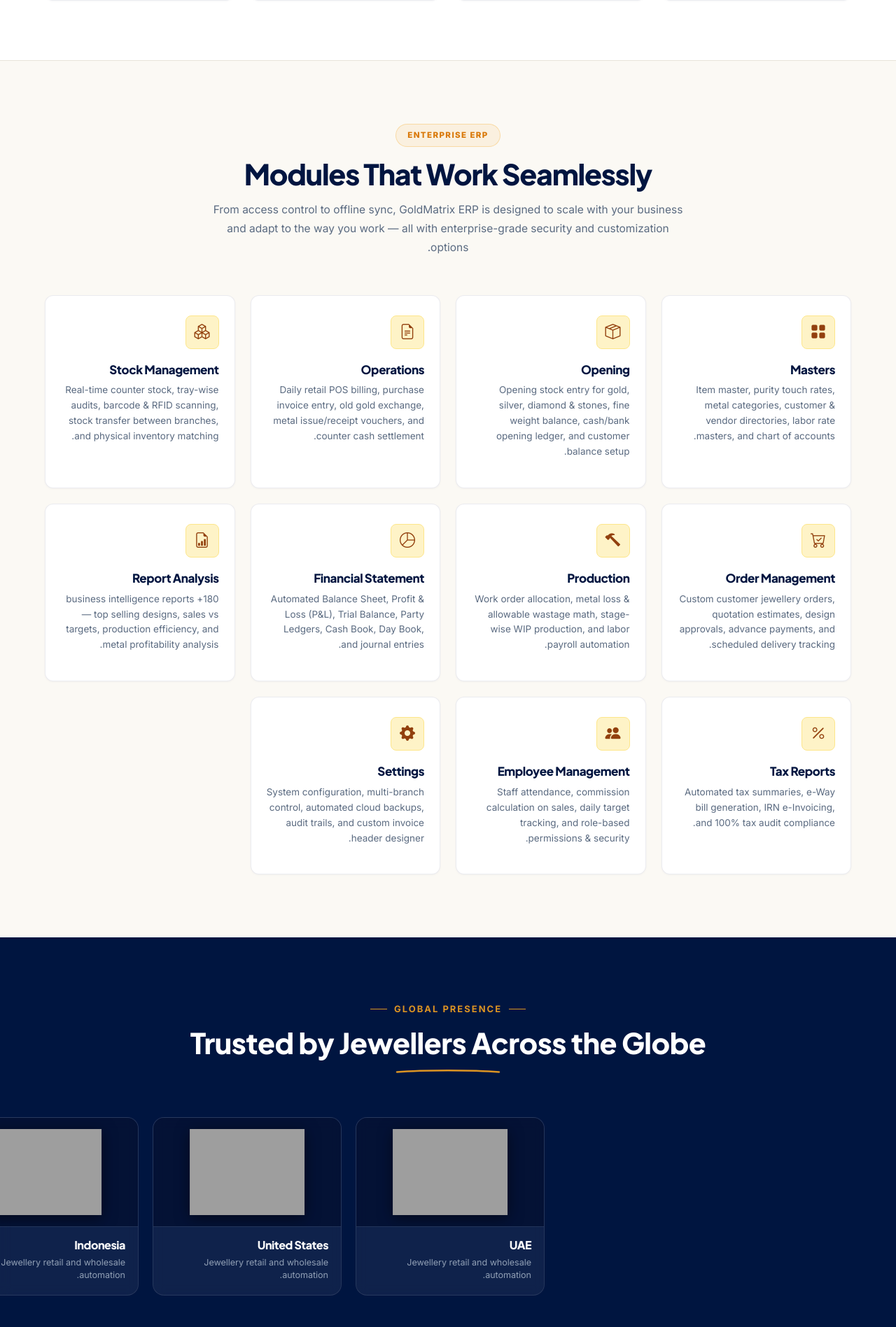
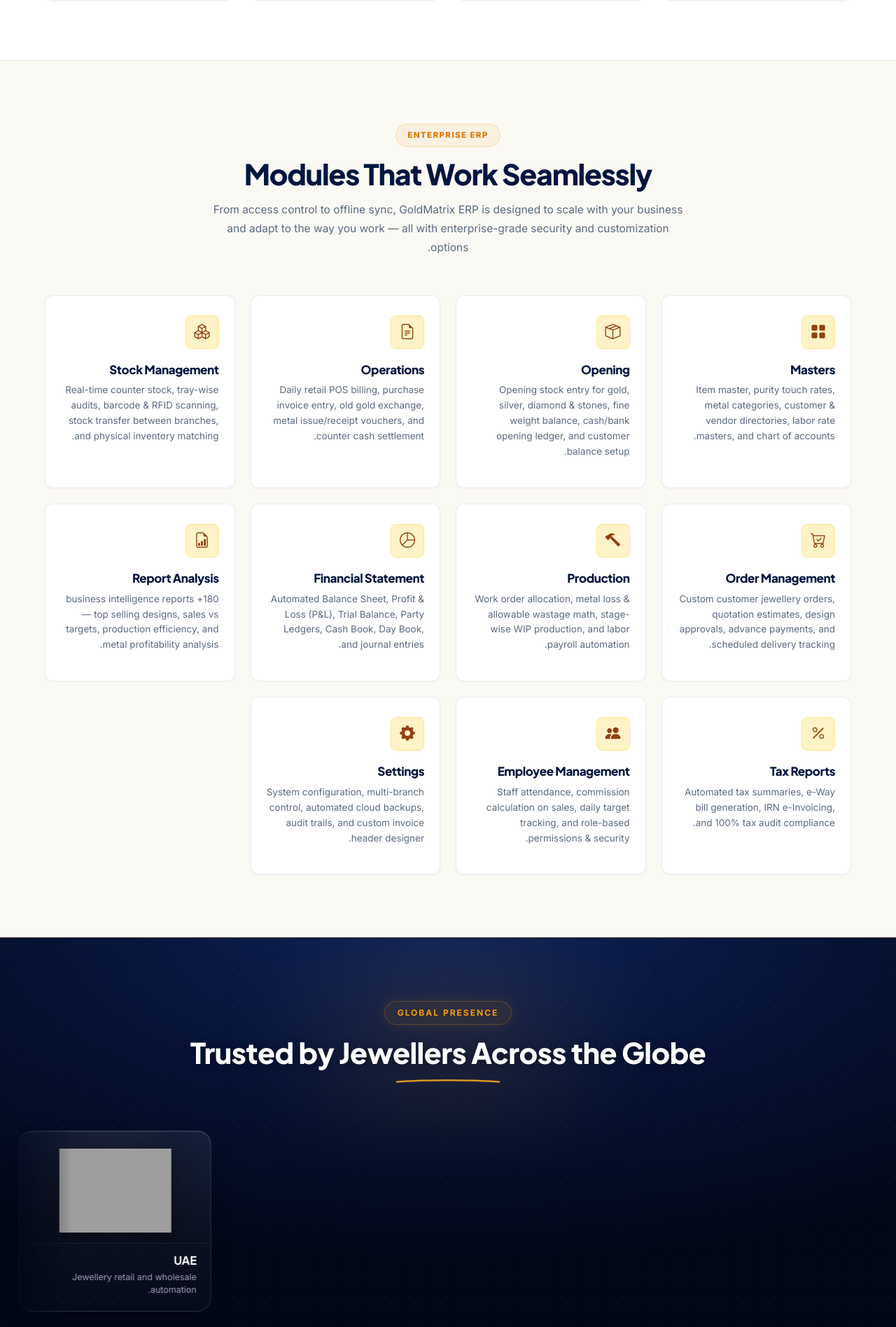
Before and after one commit to joshgedam1-svg/goldmatrix, a PHP site: page /goldmatrixsoft/?lang=ar in a window 1280 px wide. Shown: the part 4603-6500 px from the top of the page at 70% size. Run offline with PHP 8.4, Linux system fonts and the light colour scheme; some libraries are stand-ins or nearby versions; grey boxes are pictures that could not be loaded.

Commit message:
style: modernize global reach map section background and country cards with luxury glassmorphic gradient

```diff
--- a/views/frontend/home.php
+++ b/views/frontend/home.php
@@ -894,6 +894,7 @@
 ];
 
 $renderCountriesList = !empty($sliding_countries) ? $sliding_countries : $defaultSlidingCountries;
+$allSlidingCards = array_merge($renderCountriesList, $renderCountriesList);
 ?>
 <section class="section-countries-slider" id="global-reach">
   <div class="countries-header-wrap">
@@ -904,7 +905,7 @@
 
   <div class="countries-slide-viewport">
     <div class="countries-slide-track" id="countriesSlideTrack">
-      <?php foreach ($renderCountriesList as $c): ?>
+      <?php foreach ($allSlidingCards as $c): ?>
         <div class="country-map-card">
           <div class="country-map-img-box">
             <?php if (!empty($c['image'])): ?>
--- a/views/frontend/partials/header.php
+++ b/views/frontend/partials/header.php
@@ -1429,33 +1429,58 @@
    GLOBAL REACH / SLIDING COUNTRIES (MAP)
 ══════════════════════════════ */
 .section-countries-slider {
-  background: #001540;
-  padding: 85px 0 95px;
+  background: radial-gradient(ellipse 90% 70% at 50% 0%, #0d2258 0%, #061234 50%, #020718 100%);
+  padding: 90px 0 100px;
   overflow: hidden;
   position: relative;
+  border-top: 1px solid rgba(220, 148, 35, 0.2);
+  border-bottom: 1px solid rgba(255, 255, 255, 0.08);
+}
+.section-countries-slider::before {
+  content: "";
+  position: absolute;
+  inset: 0;
+  background-image:
+    radial-gradient(rgba(220, 148, 35, 0.09) 1px, transparent 1px),
+    radial-gradient(rgba(255, 255, 255, 0.035) 1px, transparent 1px);
+  background-size: 36px 36px, 18px 18px;
+  background-position: 0 0, 18px 18px;
+  opacity: 0.7;
+  pointer-events: none;
+}
+.section-countries-slider::after {
+  content: "";
+  position: absolute;
+  top: 0;
+  left: 50%;
+  transform: translateX(-50%);
+  width: 750px;
+  height: 280px;
+  background: radial-gradient(circle, rgba(220, 148, 35, 0.12) 0%, transparent 70%);
+  filter: blur(50px);
+  pointer-events: none;
 }
 .countries-header-wrap {
   text-align: center;
   margin-bottom: 48px;
+  position: relative;
+  z-index: 2;
 }
 .countries-badge {
   display: inline-flex;
   align-items: center;
-  gap: 10px;
-  color: #DC9423;
-  font-size: 13px;
+  gap: 8px;
+  color: #F59E0B;
+  background: rgba(245, 158, 11, 0.08);
+  border: 1px solid rgba(245, 158, 11, 0.25);
+  border-radius: 999px;
+  padding: 6px 18px;
+  font-size: 12px;
   font-weight: 700;
   letter-spacing: 2px;
   text-transform: uppercase;
-  margin-bottom: 12px;
-}
-.countries-badge::before,
-.countries-badge::after {
-  content: "";
-  display: inline-block;
-  width: 24px;
-  height: 1.5px;
-  background: #DC9423;
+  margin-bottom: 14px;
+  box-shadow: 0 0 20px rgba(245, 158, 11, 0.12);
 }
 .countries-main-heading {
   font-size: clamp(2rem, 3.2vw, 2.7rem);
@@ -1464,6 +1489,7 @@
   letter-spacing: -0.5px;
   line-height: 1.25;
   margin-bottom: 0;
+  text-shadow: 0 2px 12px rgba(0, 0, 0, 0.35);
 }
 .countries-gold-curve {
   display: block;
@@ -1477,13 +1503,16 @@
   width: 100%;
   overflow: hidden;
   position: relative;
-  padding: 15px 0;
+  padding: 20px 0;
+  z-index: 2;
+  -webkit-mask-image: linear-gradient(to right, transparent, black 8%, black 92%, transparent);
+  mask-image: linear-gradient(to right, transparent, black 8%, black 92%, transparent);
 }
 .countries-slide-track {
   display: flex;
-  gap: 20px;
+  gap: 22px;
   width: max-content;
-  animation: slideCountriesMarquee 38s linear infinite;
+  animation: slideCountriesMarquee 40s linear infinite;
 }
 .countries-slide-track:hover {
   animation-play-state: paused;
@@ -1493,56 +1522,62 @@
   100% { transform: translateX(-50%); }
 }
 .country-map-card {
-  width: 270px;
-  background: rgba(255, 255, 255, 0.04);
+  width: 275px;
+  background: linear-gradient(180deg, rgba(255, 255, 255, 0.07) 0%, rgba(255, 255, 255, 0.02) 100%);
   border: 1px solid rgba(255, 255, 255, 0.12);
-  border-radius: 16px;
+  border-radius: 20px;
   overflow: hidden;
   text-decoration: none;
   display: flex;
   flex-direction: column;
-  transition: transform 0.25s ease, border-color 0.25s ease, box-shadow 0.25s ease;
-  backdrop-filter: blur(8px);
+  transition: transform 0.35s cubic-bezier(0.16, 1, 0.3, 1), border-color 0.35s ease, box-shadow 0.35s ease, background 0.35s ease;
+  backdrop-filter: blur(16px);
+  -webkit-backdrop-filter: blur(16px);
+  box-shadow: 0 10px 30px -10px rgba(0, 0, 0, 0.5), inset 0 1px 0 rgba(255, 255, 255, 0.15);
+  position: relative;
 }
 .country-map-card:hover {
-  transform: translateY(-6px);
-  border-color: #DC9423;
-  box-shadow: 0 12px 30px rgba(0, 0, 0, 0.4);
+  transform: translateY(-8px);
+  border-color: rgba(220, 148, 35, 0.6);
+  background: linear-gradient(180deg, rgba(255, 255, 255, 0.12) 0%, rgba(220, 148, 35, 0.05) 100%);
+  box-shadow: 0 20px 45px -10px rgba(0, 0, 0, 0.7), 0 0 25px rgba(220, 148, 35, 0.25), inset 0 1px 0 rgba(255, 255, 255, 0.25);
 }
 .country-map-img-box {
   width: 100%;
-  height: 155px;
-  background: rgba(0, 11, 42, 0.6);
+  height: 160px;
+  background: radial-gradient(circle at 50% 50%, rgba(255, 255, 255, 0.06) 0%, rgba(12, 32, 77, 0) 70%);
   position: relative;
   display: flex;
   align-items: center;
   justify-content: center;
-  padding: 16px;
+  padding: 20px 20px 10px;
   overflow: hidden;
 }
 .country-map-img {
   max-width: 100%;
-  max-height: 100%;
+  max-height: 120px;
   object-fit: contain;
-  filter: drop-shadow(0 4px 10px rgba(0,0,0,0.5));
-  transition: transform 0.25s ease;
+  filter: drop-shadow(0 8px 18px rgba(0, 0, 0, 0.55));
+  transition: transform 0.35s cubic-bezier(0.16, 1, 0.3, 1), filter 0.35s ease;
 }
 .country-map-card:hover .country-map-img {
-  transform: scale(1.08);
+  transform: scale(1.1) translateY(-2px);
+  filter: drop-shadow(0 12px 24px rgba(0, 0, 0, 0.7)) drop-shadow(0 0 12px rgba(220, 148, 35, 0.3));
 }
 .country-map-content {
-  padding: 16px 18px 18px;
-  background: rgba(255, 255, 255, 0.02);
-  border-top: 1px solid rgba(255, 255, 255, 0.08);
+  padding: 14px 20px 20px;
+  background: transparent;
+  border-top: 1px solid rgba(255, 255, 255, 0.06);
   display: flex;
   flex-direction: column;
   flex-grow: 1;
 }
 .country-card-title {
   color: #FFFFFF;
-  font-size: 16px;
-  font-weight: 750;
-  margin-bottom: 6px;
+  font-size: 16.5px;
+  font-weight: 700;
+  letter-spacing: -0.2px;
+  margin-bottom: 5px;
 }
 .country-card-desc {
   color: #94A3B8;
```
